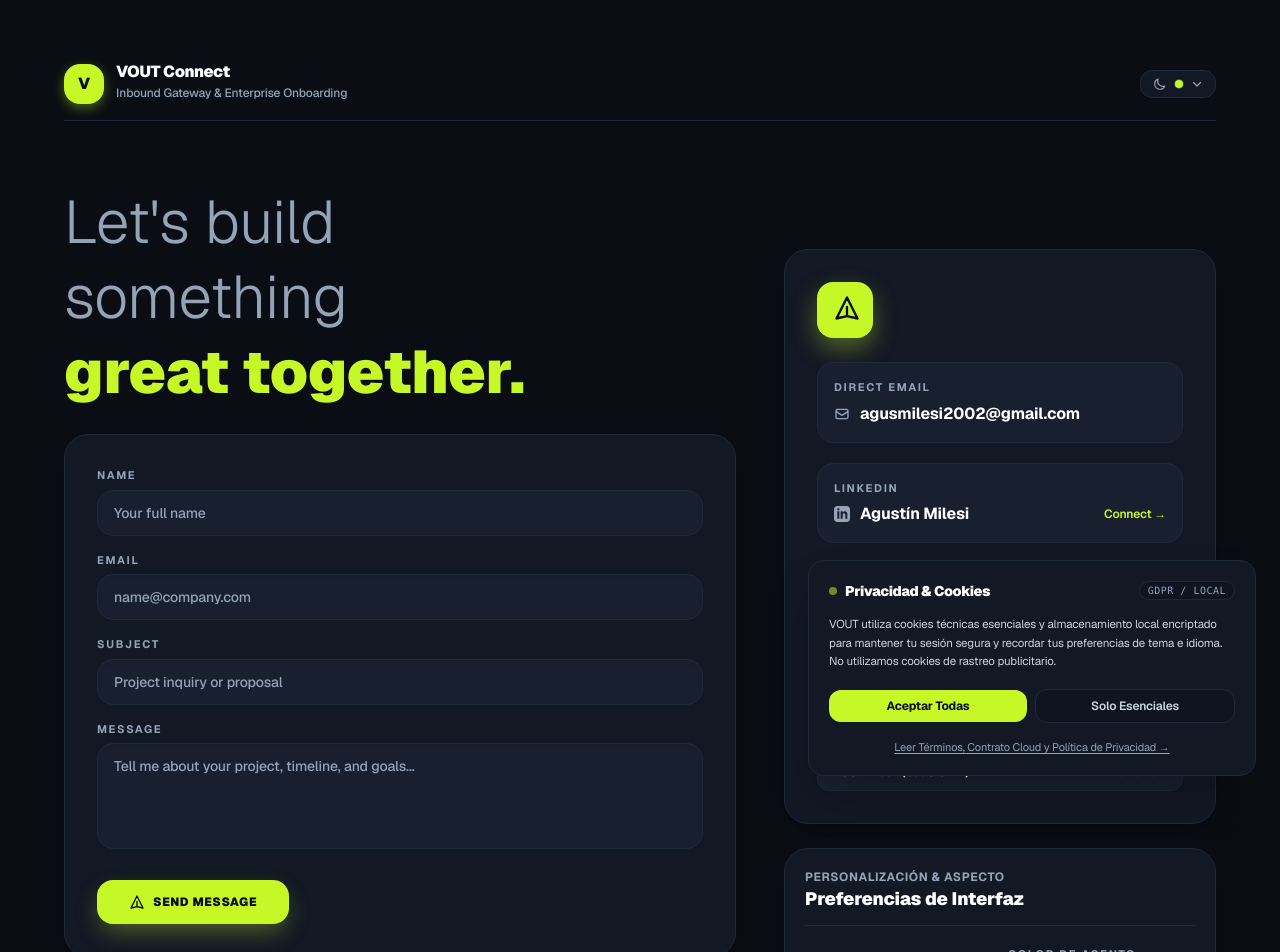
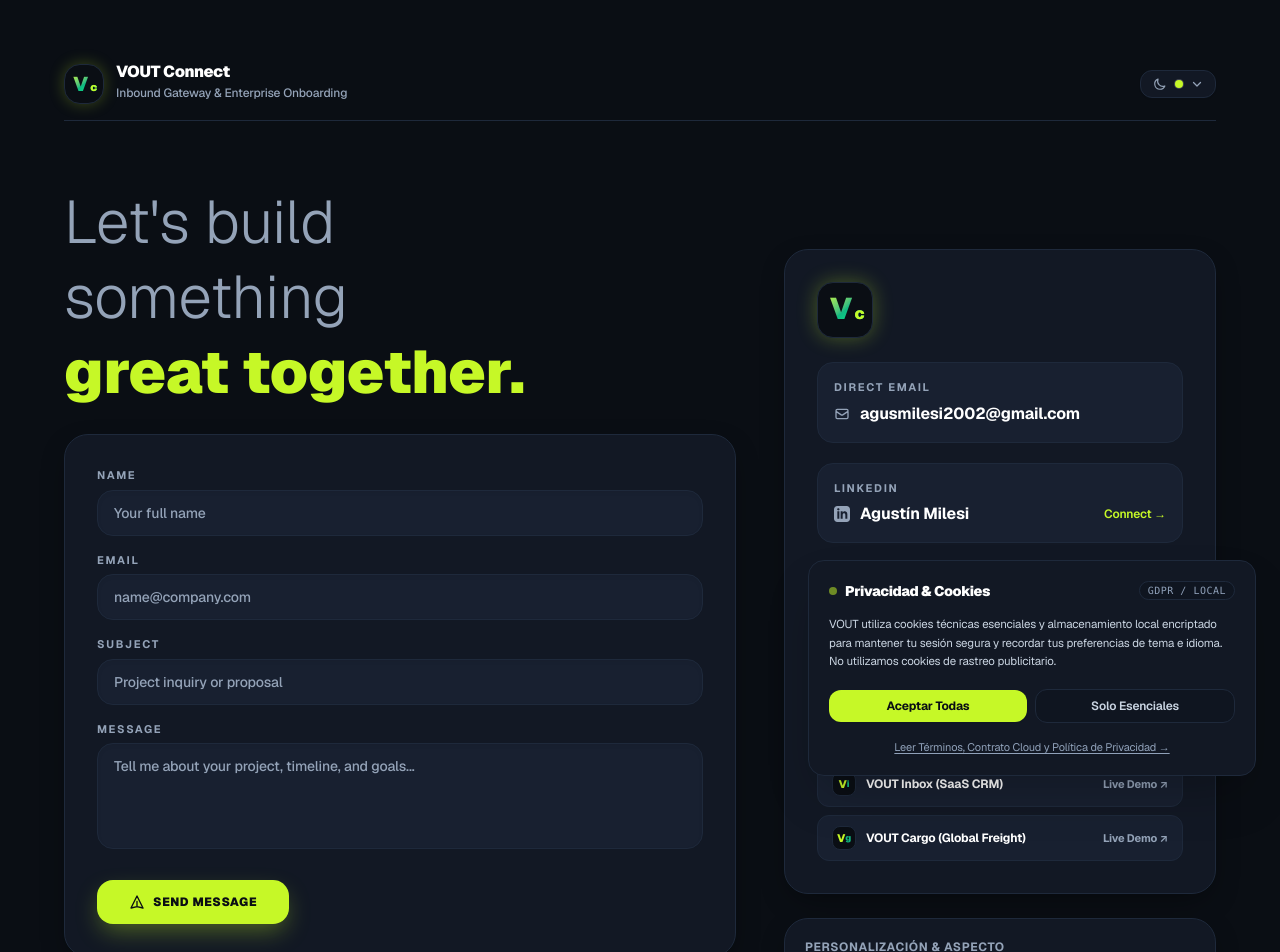
Before and after one commit to AgustinMilesi/contact, a Next.js app: page / in a window 1280 px wide. Shown: the top 952 px of the page. Built offline with nearby package versions, Linux system fonts and the light colour scheme.

Commit message:
feat(branding): establish Vc VOUT Connect monogram, green spectrum palettes, and eradicate violet remnants

```diff
--- a/app/components/ContactForm.tsx
+++ b/app/components/ContactForm.tsx
@@ -46,8 +46,10 @@ export default function ContactForm() {
       {/* Top Navigation Bar */}
       <header className="flex items-center justify-between pb-4 border-b border-[var(--border-card,#1E293B)]">
         <div className="flex items-center gap-3">
-          <div className="size-10 rounded-2xl bg-[var(--primary-accent)] flex items-center justify-center text-[var(--primary-accent-text,#0A0E14)] font-black text-base shadow-[0_4px_12px_var(--primary-accent-shadow)] transition-transform hover:scale-105">
-            V
+          <div className="size-10 rounded-2xl bg-[#0A0E14] border border-[#1E293B] flex items-center justify-center shadow-[0_0_15px_rgba(198,248,39,0.25)] transition-transform hover:scale-105">
+            <span className="font-black text-xl bg-gradient-to-br from-[#C6F827] via-[#10B981] to-[#00FF88] bg-clip-text text-transparent flex items-baseline leading-none select-none pl-0.5">
+              V<span className="text-[11px] font-black text-[#C6F827] ml-0.5">c</span>
+            </span>
           </div>
           <div>
             <span className="font-black tracking-tight text-base text-[var(--text-main,#ffffff)] block leading-none">
@@ -169,21 +171,10 @@ export default function ContactForm() {
         {/* Right Column: Contact Details Card */}
         <div className="md:col-span-2 space-y-6 md:pt-16">
           <div className="clay-card p-6 sm:p-8 rounded-3xl space-y-6 bg-[var(--bg-card,#121824)] border border-[var(--border-card,#1E293B)] shadow-2xl">
-            <div className="size-14 rounded-2xl bg-[var(--primary-accent)] flex items-center justify-center shadow-[0_10px_24px_var(--primary-accent-shadow)] text-[var(--primary-accent-text,#0A0E14)] font-bold">
-              <svg
-                className="w-7 h-7 translate-x-0.5 -translate-y-0.5"
-                fill="none"
-                stroke="currentColor"
-                viewBox="0 0 24 24"
-                aria-hidden="true"
-              >
-                <path
-                  strokeLinecap="round"
-                  strokeLinejoin="round"
-                  strokeWidth={2}
-                  d="M12 19l9 2-9-18-9 18 9-2zm0 0v-8"
-                />
-              </svg>
+            <div className="size-14 rounded-2xl bg-[#0A0E14] border border-[#1E293B] flex items-center justify-center shadow-[0_0_20px_rgba(198,248,39,0.3)]">
+              <span className="font-black text-3xl bg-gradient-to-br from-[#C6F827] via-[#10B981] to-[#00FF88] bg-clip-text text-transparent flex items-baseline leading-none select-none pl-1">
+                V<span className="text-base font-black text-[#C6F827] ml-0.5">c</span>
+              </span>
             </div>
 
             <div className="space-y-5">
@@ -245,19 +236,43 @@ export default function ContactForm() {
                   href="https://milesi-erp.vercel.app"
                   target="_blank"
                   rel="noopener noreferrer"
-                  className="flex items-center justify-between px-3.5 py-2.5 rounded-xl bg-[var(--bg-card-subtle,#0F1520)] border border-[var(--border-card,#1E293B)] hover:border-[var(--primary-accent)] hover:text-[var(--primary-accent)] font-bold text-[var(--text-main,#ffffff)] transition shadow-xs"
+                  className="flex items-center justify-between px-3.5 py-2.5 rounded-xl bg-[var(--bg-card-subtle,#0F1520)] border border-[var(--border-card,#1E293B)] hover:border-[#C6F827]/60 hover:shadow-[0_0_12px_rgba(198,248,39,0.2)] font-bold text-[var(--text-main,#ffffff)] transition group"
                 >
-                  <span>VOUT Retail (ERP & POS)</span>
-                  <span className="text-[11px] text-[var(--text-muted,#94A3B8)]">Live Demo ↗</span>
+                  <span className="flex items-center gap-2.5">
+                    <span className="size-6 rounded-lg bg-[#0A0E14] border border-[#1E293B] flex items-center justify-center text-[11px] font-black leading-none text-[#C6F827]">
+                      V<span className="text-[9px] text-[#10B981]">r</span>
+                    </span>
+                    <span>VOUT Retail (ERP &amp; POS)</span>
+                  </span>
+                  <span className="text-[11px] text-[var(--text-muted,#94A3B8)] group-hover:text-[#C6F827] transition">Live Demo ↗</span>
                 </a>
                 <a
                   href="https://saas-am.vercel.app"
                   target="_blank"
                   rel="noopener noreferrer"
-                  className="flex items-center justify-between px-3.5 py-2.5 rounded-xl bg-[var(--bg-card-subtle,#0F1520)] border border-[var(--border-card,#1E293B)] hover:border-[var(--primary-accent)] hover:text-[var(--primary-accent)] font-bold text-[var(--text-main,#ffffff)] transition shadow-xs"
+                  className="flex items-center justify-between px-3.5 py-2.5 rounded-xl bg-[var(--bg-card-subtle,#0F1520)] border border-[var(--border-card,#1E293B)] hover:border-[#C6F827]/60 hover:shadow-[0_0_12px_rgba(198,248,39,0.2)] font-bold text-[var(--text-main,#ffffff)] transition group"
                 >
-                  <span>VOUT Inbox (SaaS CRM)</span>
-                  <span className="text-[11px] text-[var(--text-muted,#94A3B8)]">Live Demo ↗</span>
+                  <span className="flex items-center gap-2.5">
+                    <span className="size-6 rounded-lg bg-[#0A0E14] border border-[#1E293B] flex items-center justify-center text-[11px] font-black leading-none text-[#C6F827]">
+                      V<span className="text-[9px] text-[#10B981]">i</span>
+                    </span>
+                    <span>VOUT Inbox (SaaS CRM)</span>
+                  </span>
+                  <span className="text-[11px] text-[var(--text-muted,#94A3B8)] group-hover:text-[#C6F827] transition">Live Demo ↗</span>
+                </a>
+                <a
+                  href="https://sap-logistics.vercel.app"
+                  target="_blank"
+                  rel="noopener noreferrer"
+                  className="flex items-center justify-between px-3.5 py-2.5 rounded-xl bg-[var(--bg-card-subtle,#0F1520)] border border-[var(--border-card,#1E293B)] hover:border-[#C6F827]/60 hover:shadow-[0_0_12px_rgba(198,248,39,0.2)] font-bold text-[var(--text-main,#ffffff)] transition group"
+                >
+                  <span className="flex items-center gap-2.5">
+                    <span className="size-6 rounded-lg bg-[#0A0E14] border border-[#1E293B] flex items-center justify-center text-[11px] font-black leading-none text-[#C6F827]">
+                      V<span className="text-[9px] text-[#10B981]">g</span>
+                    </span>
+                    <span>VOUT Cargo (Global Freight)</span>
+                  </span>
+                  <span className="text-[11px] text-[var(--text-muted,#94A3B8)] group-hover:text-[#C6F827] transition">Live Demo ↗</span>
                 </a>
               </div>
             </div>
--- a/app/globals.css
+++ b/app/globals.css
@@ -42,36 +42,19 @@
 [data-theme="lime"] {
   --primary-accent: #c6f827;
   --primary-accent-hover: #b4e518;
-  --primary-accent-gradient: linear-gradient(135deg, #c6f827 0%, #a3d915 100%);
+  --primary-accent-gradient: linear-gradient(135deg, #c6f827 0%, #10b981 100%);
   --primary-accent-shadow: rgba(198, 248, 39, 0.35);
   --primary-accent-rgb: 198, 248, 39;
   --primary-accent-text: #0a0e14;
 }
-[data-theme="violet"] {
-  --primary-accent: #6852f6;
-  --primary-accent-hover: #5538ea;
-  --primary-accent-gradient: linear-gradient(135deg, #6852f6 0%, #5538ea 100%);
-  --primary-accent-shadow: rgba(85, 56, 234, 0.35);
-  --primary-accent-rgb: 104, 82, 246;
-  --primary-accent-text: #ffffff;
-}
 
-[data-theme="indigo"] {
-  --primary-accent: #4f46e5;
-  --primary-accent-hover: #4338ca;
-  --primary-accent-gradient: linear-gradient(135deg, #6366f1 0%, #4338ca 100%);
-  --primary-accent-shadow: rgba(79, 70, 229, 0.35);
-  --primary-accent-rgb: 79, 70, 229;
-  --primary-accent-text: #ffffff;
-}
-
-[data-theme="rose"] {
-  --primary-accent: #f43f5e;
-  --primary-accent-hover: #e11d48;
-  --primary-accent-gradient: linear-gradient(135deg, #fb7185 0%, #e11d48 100%);
-  --primary-accent-shadow: rgba(244, 63, 94, 0.35);
-  --primary-accent-rgb: 244, 63, 94;
-  --primary-accent-text: #ffffff;
+[data-theme="mint"] {
+  --primary-accent: #00ff88;
+  --primary-accent-hover: #00e57a;
+  --primary-accent-gradient: linear-gradient(135deg, #00ff88 0%, #10b981 100%);
+  --primary-accent-shadow: rgba(0, 255, 136, 0.35);
+  --primary-accent-rgb: 0, 255, 136;
+  --primary-accent-text: #0a0e14;
 }
 
 [data-theme="emerald"] {
@@ -80,24 +63,29 @@
   --primary-accent-gradient: linear-gradient(135deg, #34d399 0%, #059669 100%);
   --primary-accent-shadow: rgba(16, 185, 129, 0.35);
   --primary-accent-rgb: 16, 185, 129;
+  --primary-accent-text: #0a0e14;
+}
+
+[data-theme="jade"] {
+  --primary-accent: #059669;
+  --primary-accent-hover: #047857;
+  --primary-accent-gradient: linear-gradient(135deg, #10b981 0%, #047857 100%);
+  --primary-accent-shadow: rgba(5, 150, 105, 0.35);
+  --primary-accent-rgb: 5, 150, 105;
   --primary-accent-text: #ffffff;
 }
 
-[data-theme="amber"] {
-  --primary-accent: #f59e0b;
-  --primary-accent-hover: #d97706;
-  --primary-accent-gradient: linear-gradient(135deg, #fbbf24 0%, #d97706 100%);
-  --primary-accent-shadow: rgba(245, 158, 11, 0.35);
-  --primary-accent-rgb: 245, 158, 11;
-  --primary-accent-text: #0a0e14;
-}
-
+/* Fallback Protection: Redirect any legacy theme keys to Cyber-Lime */
+[data-theme="violet"],
+[data-theme="indigo"],
+[data-theme="rose"],
+[data-theme="amber"],
 [data-theme="cyan"] {
-  --primary-accent: #06b6d4;
-  --primary-accent-hover: #0891b2;
-  --primary-accent-gradient: linear-gradient(135deg, #22d3ee 0%, #0891b2 100%);
-  --primary-accent-shadow: rgba(6, 182, 212, 0.35);
-  --primary-accent-rgb: 6, 182, 212;
+  --primary-accent: #c6f827;
+  --primary-accent-hover: #b4e518;
+  --primary-accent-gradient: linear-gradient(135deg, #c6f827 0%, #10b981 100%);
+  --primary-accent-shadow: rgba(198, 248, 39, 0.35);
+  --primary-accent-rgb: 198, 248, 39;
   --primary-accent-text: #0a0e14;
 }
 
--- a/components/PreferencesProvider.tsx
+++ b/components/PreferencesProvider.tsx
@@ -2,17 +2,14 @@
 
 import { createContext, useContext, useEffect, useState } from "react";
 
-export type Theme = "lime" | "violet" | "rose" | "emerald" | "amber" | "indigo" | "cyan";
+export type Theme = "lime" | "mint" | "emerald" | "jade";
 export type Mode = "light" | "dark";
 
 export const THEMES: { id: Theme; name: string; colorClass: string; hex: string }[] = [
-  { id: "lime", name: "VOUT Cyber-Lime", colorClass: "bg-[#c6f827]", hex: "#c6f827" },
-  { id: "violet", name: "Clay Violet", colorClass: "bg-[#6852f6]", hex: "#6852f6" },
-  { id: "indigo", name: "Electric Indigo", colorClass: "bg-[#6366f1]", hex: "#6366f1" },
-  { id: "rose", name: "Rose Neon", colorClass: "bg-[#f43f5e]", hex: "#f43f5e" },
-  { id: "emerald", name: "Emerald", colorClass: "bg-[#10b981]", hex: "#10b981" },
-  { id: "amber", name: "Amber Gold", colorClass: "bg-[#f59e0b]", hex: "#f59e0b" },
-  { id: "cyan", name: "Cyber Cyan", colorClass: "bg-[#06b6d4]", hex: "#06b6d4" },
+  { id: "lime", name: "Cyber Lime", colorClass: "bg-[#c6f827]", hex: "#c6f827" },
+  { id: "mint", name: "Electric Mint", colorClass: "bg-[#00ff88]", hex: "#00ff88" },
+  { id: "emerald", name: "Neon Emerald", colorClass: "bg-[#10b981]", hex: "#10b981" },
+  { id: "jade", name: "Forest Jade", colorClass: "bg-[#059669]", hex: "#059669" },
 ];
 
 type PreferencesContextType = {
```
Also changed, not shown: app/icon.svg.
